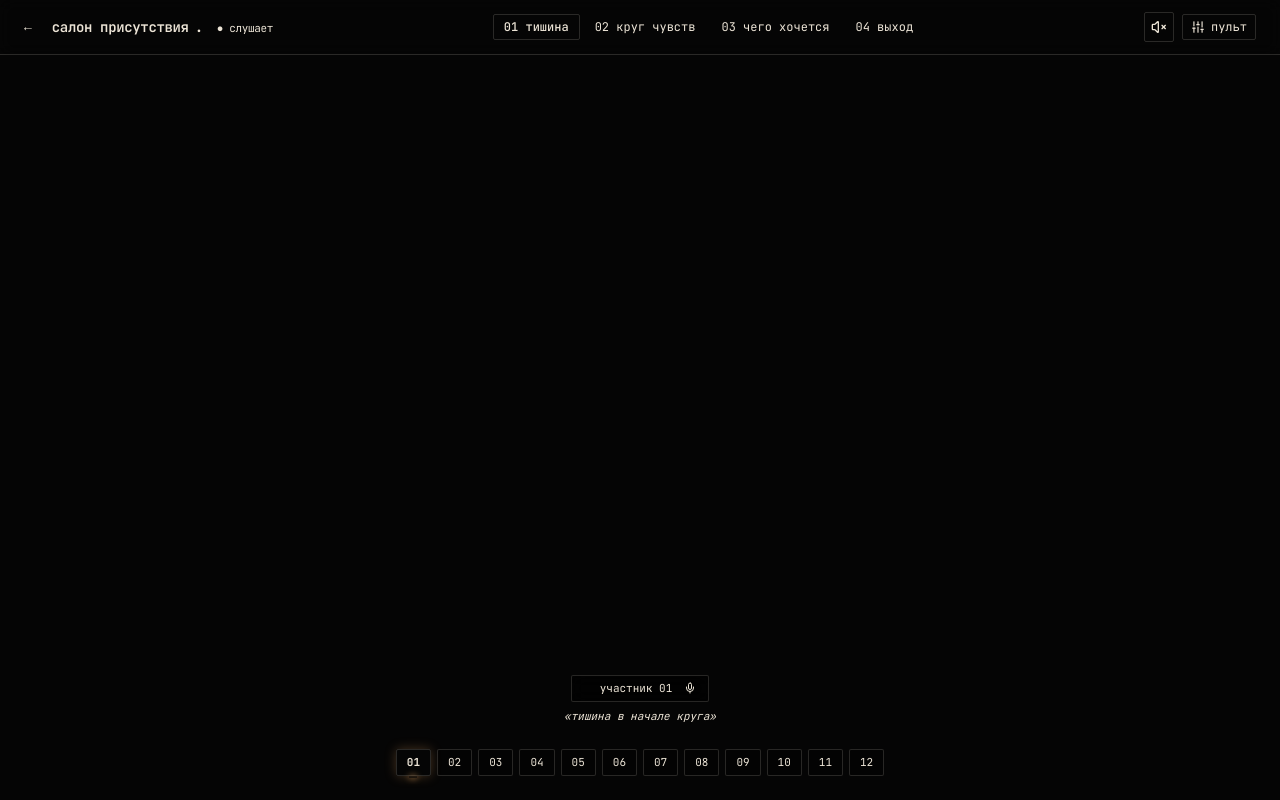
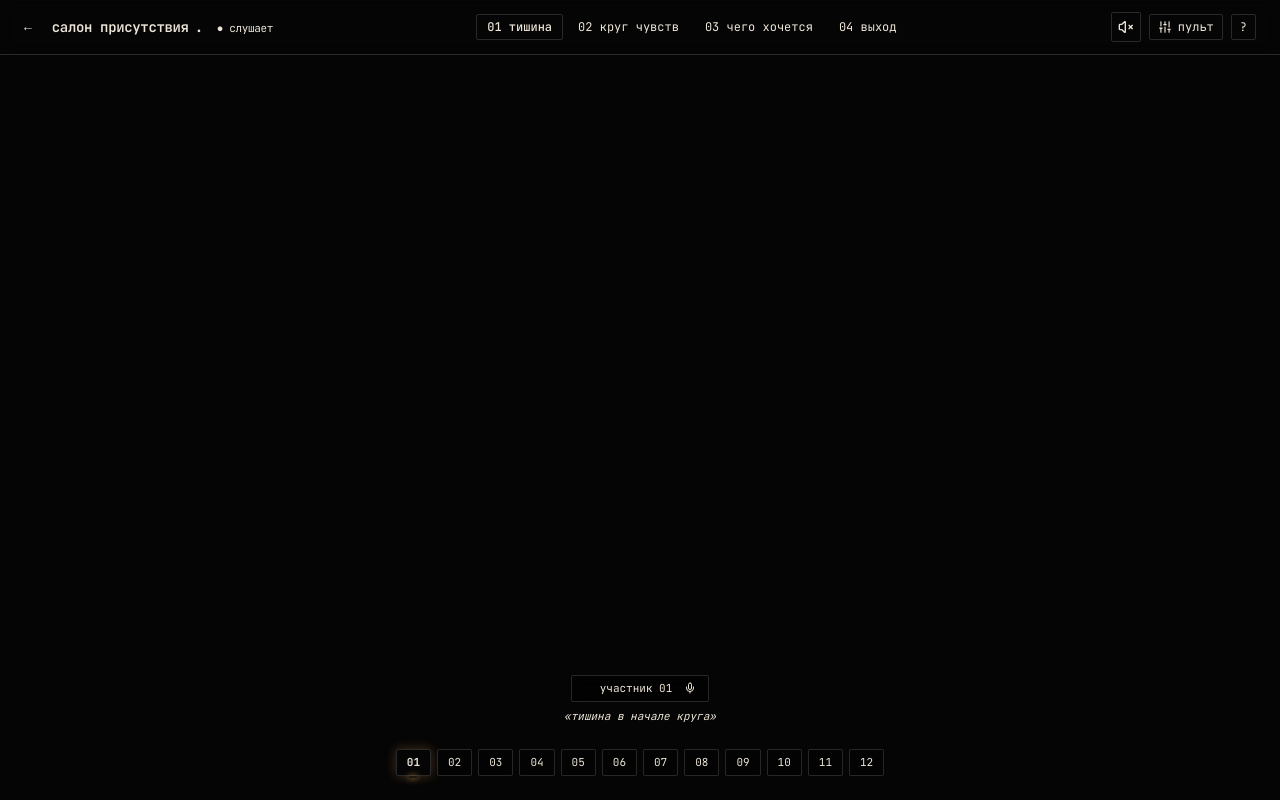
Before and after one commit to VanDalkvist/fireplace, a React (Vite) app: page / in a window 1280 px wide. Built offline with nearby package versions, Linux system fonts and the light colour scheme.

Commit message:
fix(ux): add circle rules trigger button and hotkey h/? (P3 resolution)

```diff
--- a/src/components/SalonExperience.tsx
+++ b/src/components/SalonExperience.tsx
@@ -114,6 +114,8 @@ export const SalonExperience: React.FC = () => {
       if (e.key === "Tab") {
         e.preventDefault();
         setIsPultOpen((prev) => !prev);
+      } else if (e.key === "h" || e.key === "р" || e.key === "?") {
+        setIsIntroOpen((prev) => !prev);
       } else if (e.key === " ") {
         e.preventDefault();
         handleNextSpeaker();
@@ -160,6 +162,7 @@ export const SalonExperience: React.FC = () => {
             onPhaseSelect={(p) => setState((prev) => setPhase(prev, p))}
             onAudioToggle={handleAudioToggle}
             onOpenPult={() => setIsPultOpen(true)}
+            onOpenHelp={() => setIsIntroOpen(true)}
           />
         </div>
         <div className="flex flex-col items-center gap-4 mb-4">
--- a/src/components/salon/SalonHeader.tsx
+++ b/src/components/salon/SalonHeader.tsx
@@ -10,6 +10,7 @@ interface SalonHeaderProps {
   onPhaseSelect: (phase: SessionPhase) => void;
   onAudioToggle: () => void;
   onOpenPult: () => void;
+  onOpenHelp?: () => void;
 }
 
 const PHASES: { id: SessionPhase; label: string }[] = [
@@ -26,6 +27,7 @@ export const SalonHeader: React.FC<SalonHeaderProps> = ({
   onPhaseSelect,
   onAudioToggle,
   onOpenPult,
+  onOpenHelp,
 }) => {
   return (
     <header className="flex items-center justify-between gap-4 border-b border-border/60 bg-background/80 px-6 py-3 backdrop-blur-sm select-none">
@@ -84,6 +86,16 @@ export const SalonHeader: React.FC<SalonHeaderProps> = ({
           <Sliders className="w-3.5 h-3.5" />
           <span className="hidden sm:inline">пульт</span>
         </button>
+
+        {onOpenHelp && (
+          <button
+            onClick={onOpenHelp}
+            title="правила круга (h)"
+            className="px-2 py-1 text-xs border border-border text-muted hover:text-foreground hover:border-muted rounded-[2px] transition-colors cursor-pointer"
+          >
+            ?
+          </button>
+        )}
       </div>
     </header>
   );
```
